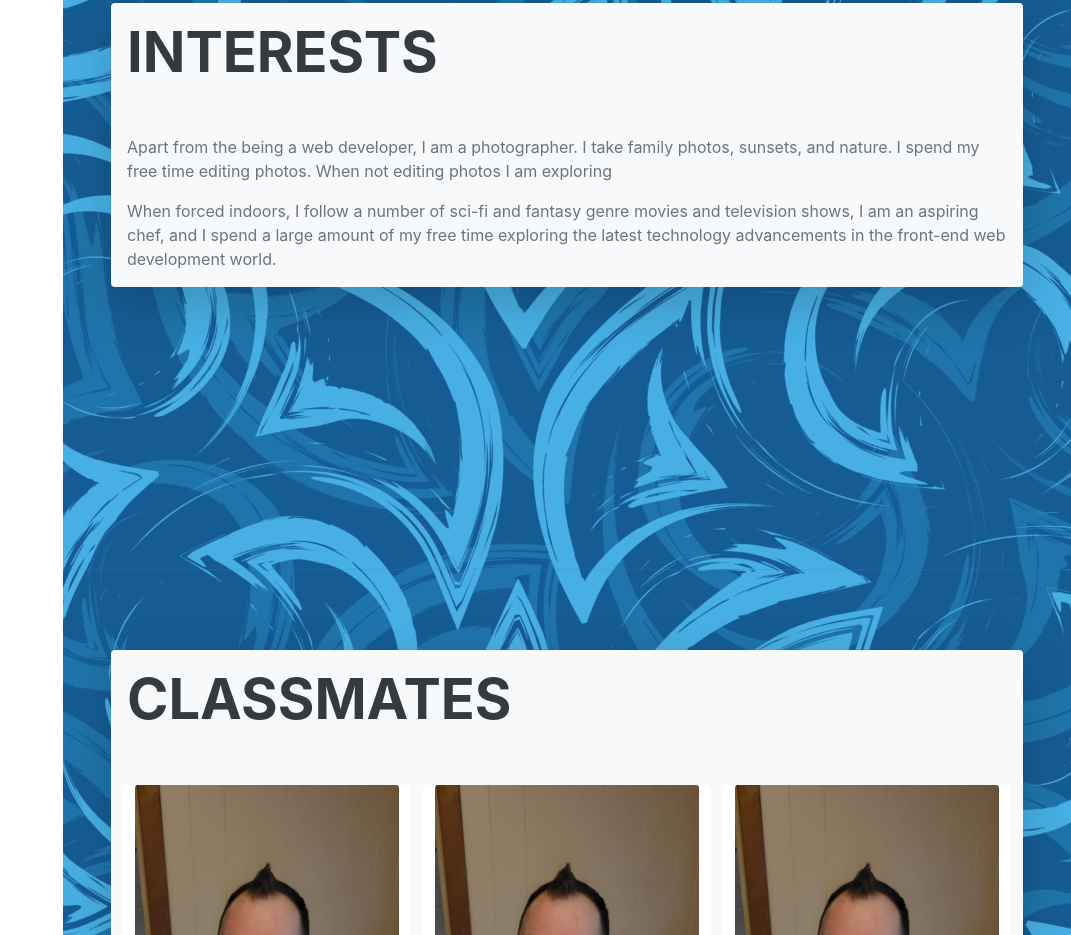
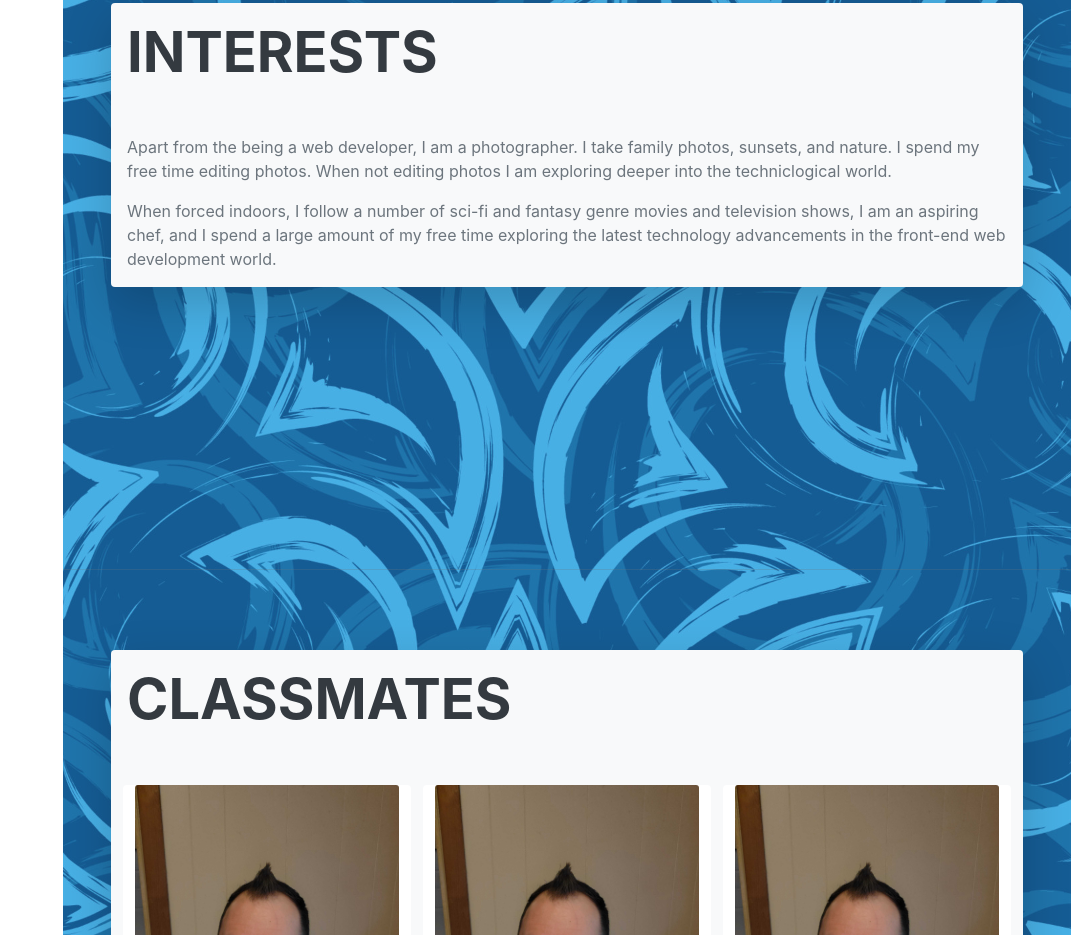
Before and after one commit to cjbrown019/Personal-Site, a plain HTML site: page index.html in a window 1280 px wide. Shown: the part 3587-4522 px from the top of the page, without its empty margins (209-1280 px from the left). Drawn offline with nearby package versions, Linux system fonts and the light colour scheme; a web font is replaced by a local one.

Commit message:
add more

```diff
--- a/index.html
+++ b/index.html
@@ -141,7 +141,7 @@
             <section class="resume-section" id="interests">
                 <div class="resume-section-content  shadow-lg p-3 mb-5 bg-light rounded">
                     <h2 class="mb-5">Interests</h2>
-                    <p>Apart from the being a web developer, I am a photographer. I take family photos, sunsets, and nature. I spend my free time editing photos. When not editing photos I am exploring</p>
+                    <p>Apart from the being a web developer, I am a photographer. I take family photos, sunsets, and nature. I spend my free time editing photos. When not editing photos I am exploring deeper into the techniclogical world.</p>
                     <p class="mb-0">When forced indoors, I follow a number of sci-fi and fantasy genre movies and television shows, I am an aspiring chef, and I spend a large amount of my free time exploring the latest technology advancements in the front-end web development world.</p>
                 </div>
             </section>
```
